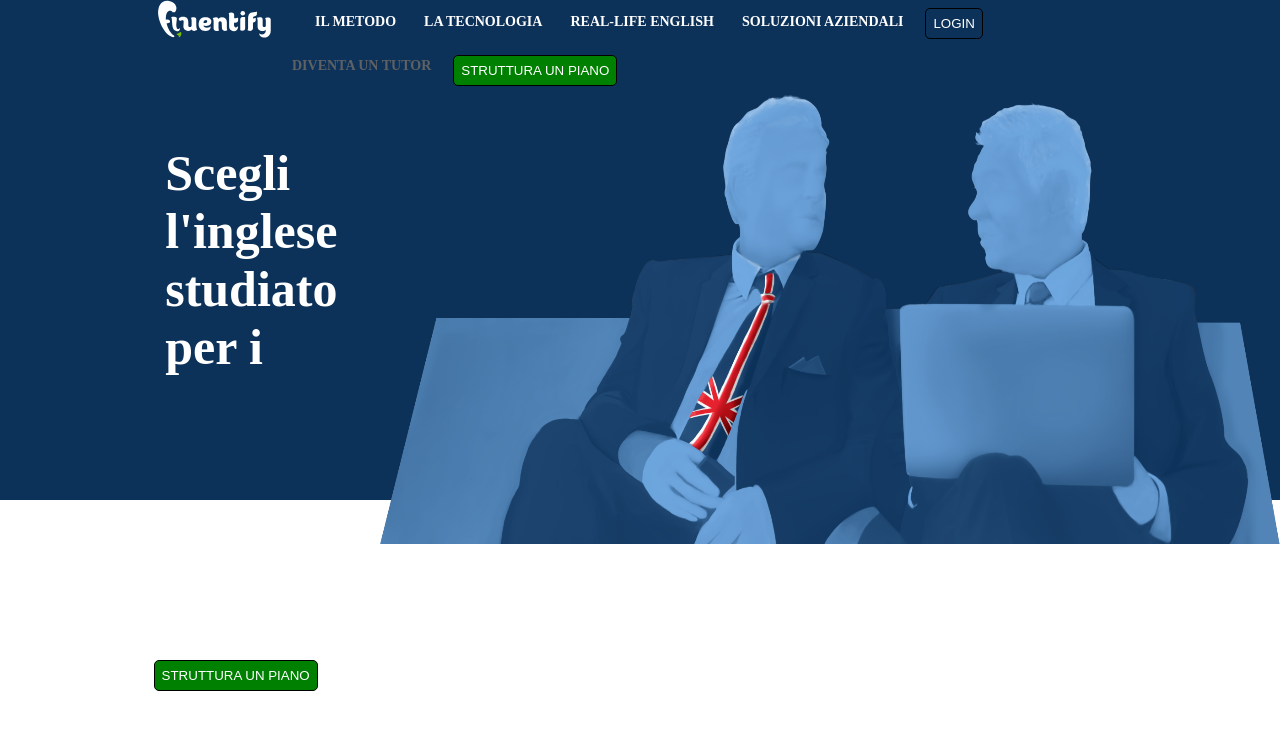
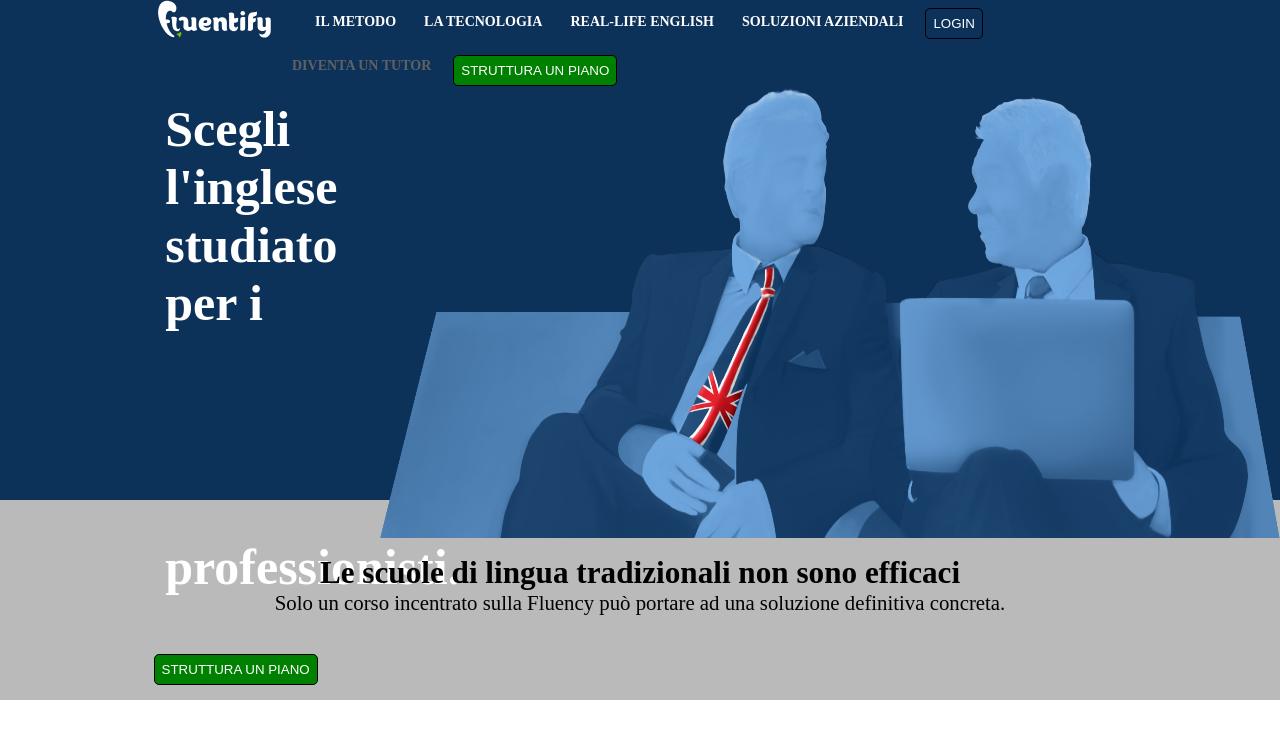
Before and after one commit to ThomasNGit/html-css-fluentify, a plain HTML site: page index.html in a window 1280 px wide. Drawn offline with Linux system fonts and the light colour scheme.

Commit message:
inserito html e css del primo div grigio

```diff
--- a/assets/css/style.css
+++ b/assets/css/style.css
@@ -74,11 +74,7 @@ a.navlink:hover {
   background-color: green;
 }
 
-.topheader{
-  content: "";
-  display: table;
-  clear: both;
-}
+
 /* stile parte inferiore header */
 
 .bottomheader{
@@ -103,7 +99,17 @@ a.navlink:hover {
   font-size: 50px;
 }
 
+
 /* stile bottone */
 .botheader .button{
   margin-left: 12%
 }
+
+/* stile della prima section */
+.greydiv {
+  height: 200px;
+  background-color: #bababa;
+  text-align: center;
+  padding: 55px;
+  font-size: 1.3em;
+}
--- a/index.html
+++ b/index.html
@@ -42,7 +42,15 @@
     </header>
 
     <!--sezione dei blocchi centrali  -->
+    <section>
+      <div class="greydiv">
+        <h2 class="titolo">Le scuole di lingua tradizionali non sono efficaci</h2>
+        <p class="text">Solo un corso incentrato sulla Fluency può portare ad una soluzione definitiva concreta.</p>
+      </div>
+      <div class="trittico">
 
+      </div>
+    </section>
     <!-- sezione footer -->
   </body>
 </html>
```
Also changed, not shown: assets/img/computer.svg (added), assets/img/doc.svg (added), assets/img/profile.svg (added).
